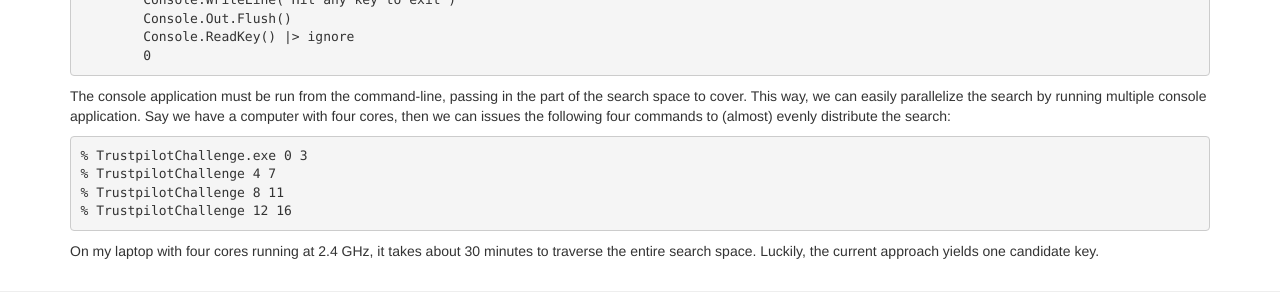
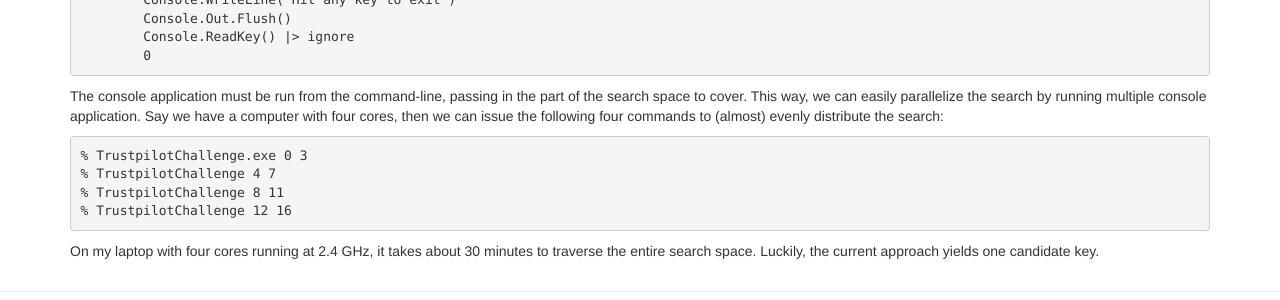
Before and after one commit to ronnieholm/ronnieholm.github.io, a Jekyll site: the page built from _posts/2014-07-17-trustpilot-challenge-crack-aes-encrypted-message.html, in a window 1280 px wide and 900 px high, scrolled down 2320 px. Shown: the part 426-726 px from the top of the window. Built offline with Jekyll 4.4.1, drawn with Linux system fonts in a browser that asks for light colours; nearby versions of some CDN libraries; some of the changed text lies outside the part shown.

Commit message:
New post

```diff
--- a/_posts/2014-07-17-trustpilot-challenge-crack-aes-encrypted-message.html
+++ b/_posts/2014-07-17-trustpilot-challenge-crack-aes-encrypted-message.html
@@ -148,7 +148,7 @@
 The console application must be run from the command-line, passing in
 the part of the search space to cover. This way, we can easily
 parallelize the search by running multiple console application. Say we
-have a computer with four cores, then we can issues the following four
+have a computer with four cores, then we can issue the following four
 commands to (almost) evenly distribute the search:
 </p>
 
```
Also changed, not shown: other parts of _posts/2014-07-17-trustpilot-challenge-crack-aes-encrypted-message.html (+1 -1 lines).
